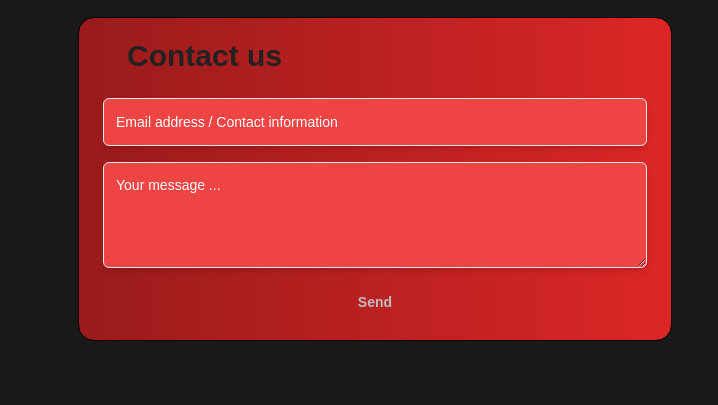
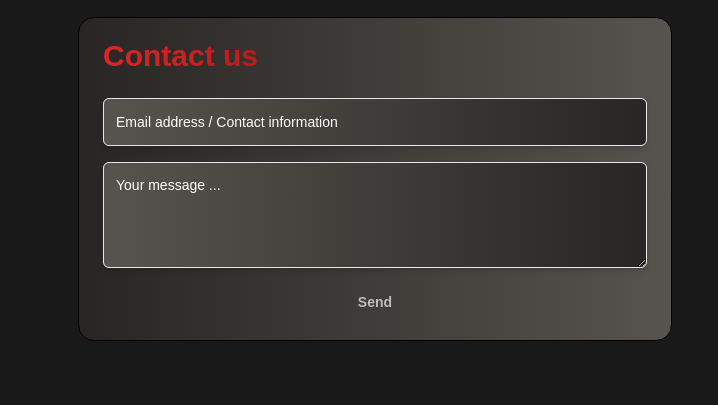
Before and after one commit to izqkk/bER4bb1ts, an Astro site: page / in a window 1280 px wide. Shown: the part 820-1225 px from the top of the page, 562-1280 px from the left. Built offline with nearby package versions, Linux system fonts and the light colour scheme; Astro itself is replaced by a stand-in of ours.

Commit message:
Changed color of contact us box, fixed images from members page

```diff
--- a/src/components/Members.astro
+++ b/src/components/Members.astro
@@ -4,6 +4,7 @@ const members = [
     name: "0xRar",
     country:"🇧🇭",
     description:"My name is Isa Ebrahim, also known as 0xRar.",
+
 
     },
     {
@@ -26,13 +27,13 @@ const members = [
     }
 ]
 ---
-<div class="grid gap-8 mb-6 lg:mb-16 md:grid-cols-2 mt-6">
+<div class="grid gap-8 m-6 lg:mb-16 md:grid-cols-2">
     {
         members.map((m) => (
 
-    <div class="grid grid-cols-3 items-center bg-[#232323] border-solid border-[#bdbdbd] border-2 rounded-xl drop-shadow-[0_8px_5px_rgba(0,0,0,0.6)]">
+    <div class="grid grid-cols-3 items-center bg-[#232323] border-solid border-[#bdbdbd] border-4 rounded-xl drop-shadow-[0_8px_5px_rgba(0,0,0,0.6)]">
         <a href="#">
-            <img class="rounded-full m-3 w-40 h-40 basis-1/4" src="https://flowbite.s3.amazonaws.com/blocks/marketing-ui/avatars/bonnie-green.png" alt="Bonnie Avatar">
+            <img class="object-cover rounded-full p-1" src="https://flowbite.s3.amazonaws.com/blocks/marketing-ui/avatars/bonnie-green.png" alt="Bonnie Avatar">
         </a>
         <div class="p-5 col-span-2">
             <h3 class="text-xl font-bold tracking-tight text-[#bdbdbd]">
--- a/src/components/Socials.astro
+++ b/src/components/Socials.astro
@@ -46,25 +46,12 @@ import '../styles/global.css';
 </div>
 <form
   action=" " method="POST"
-  class="bg-gradient-to-r from-red-800 to-red-600 p-6 py-5 px-4 w-full rounded-2xl border sm:px-6 border-black"
+  class="bg-gradient-to-r from-stone-800 to-stone-600 p-6 py-5 px-4 w-full rounded-2xl border sm:px-6 border-black"
 >
   <h2 class="flex flex-row items-center text-sm font-semibold text-primary-300">
-    <svg
-      viewBox="0 0 24 24"
-      fill="none"
-      xmlns="http://www.w3.org/2000/svg"
-      class="w-6 h-6 stroke-1 stroke-primary-300"
-    >
-      <path d="M7 9l5 3.5L17 9" stroke-linecap="round" stroke-linejoin="round"
-      ></path>
-      <path
-        d="M2 17V7a2 2 0 012-2h16a2 2 0 012 2v10a2 2 0 01-2 2H4a2 2 0 01-2-2z"
-      ></path>
-    </svg>
-    <span class="text-inherit text-3xl">Contact us</span>
+    <span class="bg-clip-text text-3xl text-transparent bg-gradient-to-r from-red-600 to-red-700">Contact us</span>
   </h2>
-  <p class="mt-2 text-sm text-primary-400">
-  </p>
+
   <div class="flex flex-col gap-4 mt-6">
     <input
       type="text"
@@ -72,7 +59,7 @@ import '../styles/global.css';
       placeholder="Email address / Contact information"
       aria-label="Email address Contact Information"
       required=""
-      class="inherit-text flex-auto px-3 min-w-0 h-12 bg-red-500 placeholder:text-white rounded-md border shadow-md appearance-none sm:text-sm focus:ring-4 focus:outline-none shadow-primary-800/5 border-primary-700 bg-primary-700/[0.15] text-primary-200 placeholder:text-primary-500 focus:border-accent-400 focus:ring-accent-400/10"
+      class="inherit-text flex-auto px-3 min-w-0 h-12 bg-gradient-to-r from-stone-600 to-stone-800 placeholder:text-white rounded-md border shadow-md appearance-none sm:text-sm focus:ring-4 focus:outline-none shadow-primary-800/5 border-primary-700 bg-primary-700/[0.15] text-primary-200 placeholder:text-primary-500 focus:border-accent-400 focus:ring-accent-400/10"
     />
     <input type="hidden" name="_captcha" value="false">
     <input type="hidden" name="_next" value="https://blog-dev-izqkk.vercel.app/success">
@@ -83,10 +70,10 @@ import '../styles/global.css';
       placeholder="Your message ..."
       name="message"
       aria-label="message"
-      class="p-3 min-w-0 rounded-md border shadow-md appearance-none sm:text-sm focus:ring-4 bg-red-500 focus:outline-none placeholder:text-white focus:border-accent-400 focus:ring-accent-400/10"
+      class="p-3 min-w-0 rounded-md border shadow-md appearance-none sm:text-sm focus:ring-4 bg-gradient-to-r from-stone-600 to-stone-800 focus:outline-none placeholder:text-white focus:border-accent-400 focus:ring-accent-400/10"
     ></textarea>
     <button
-      class="flex-none py-2 px-3 text-sm font-semibold rounded-md transition active:transition-none outline-offset-2 text-primary-100 bg-primary-700 hover:bg-primary-600 active:bg-primary-700 active:text-primary-100/70"
+      class="flex-none py-2 px-3 text-sm font-semibold rounded-md transition outline-white outline-2 text-s bg-primary-700 hover:bg-[#dc2626a4]"
       type="submit">Send</button
     >
   </div>
```
